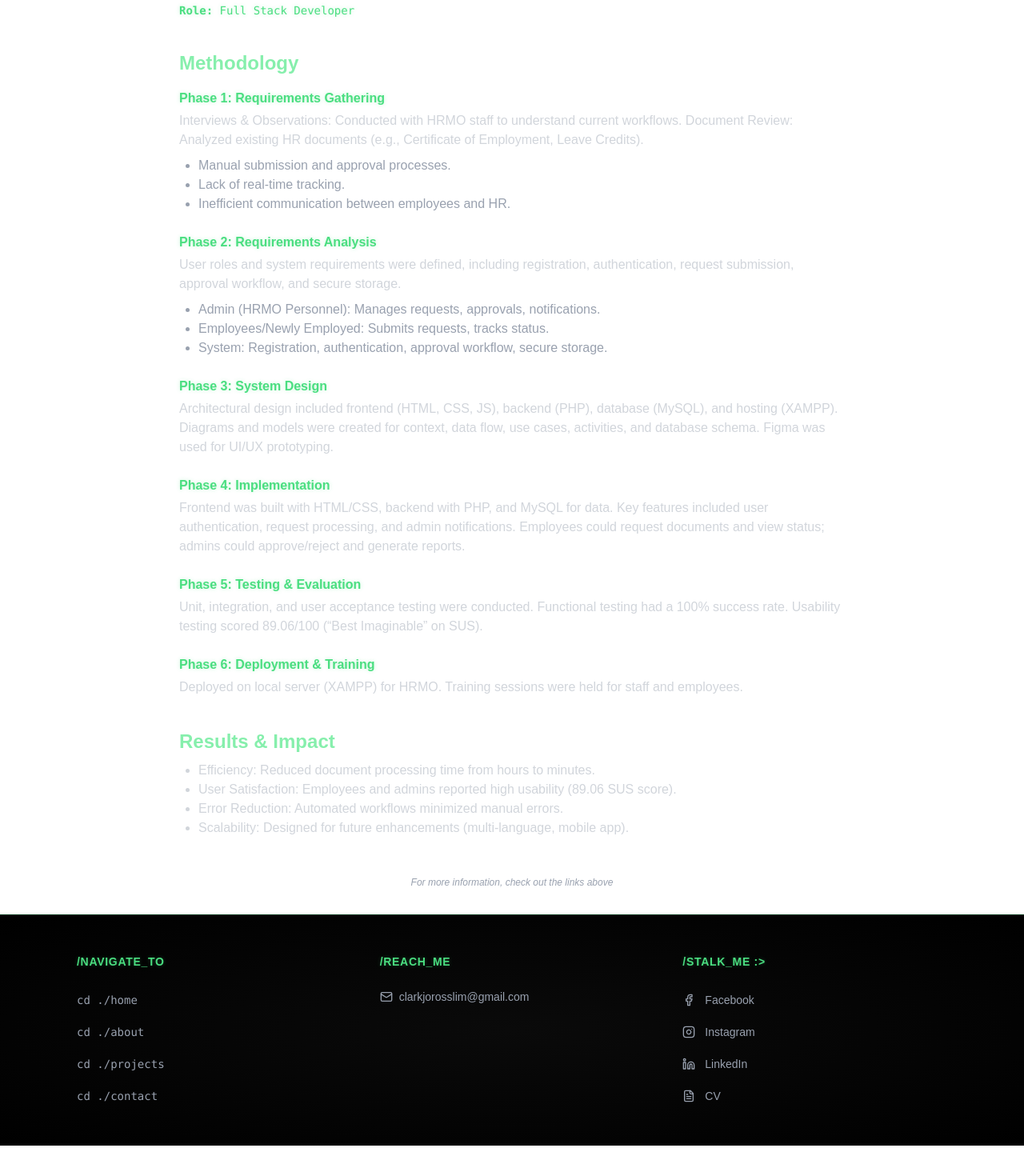
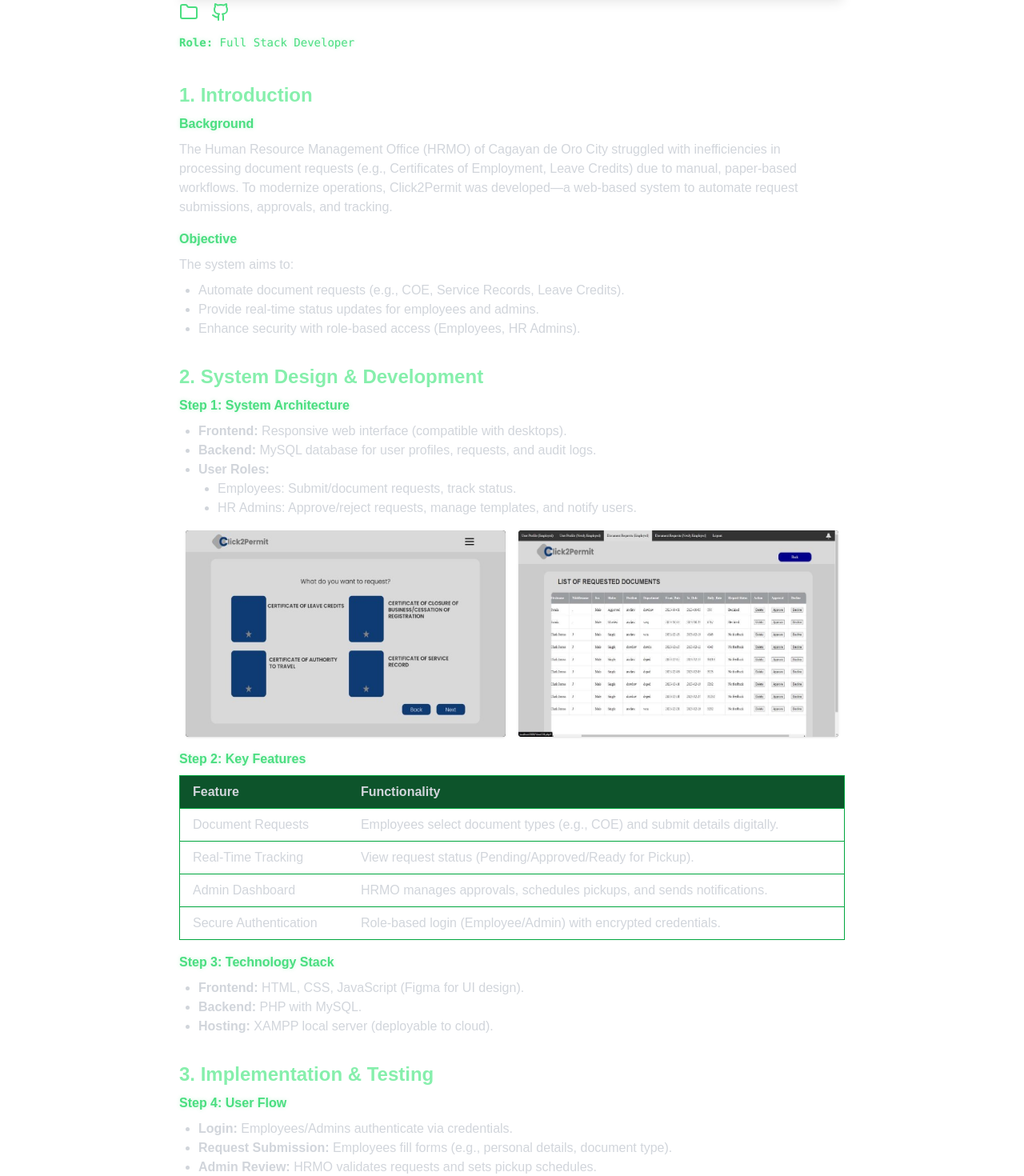
Before and after one commit to Joro281/Portfolio, a Next.js app: page /case-studies/click2permit-case-study in a window 1280 px wide. Shown: the part 800-2270 px from the top of the page at 80% size. Before the commit the page ends 2232 px from the top, so only its background shows below. Built offline with nearby package versions, Linux system fonts and the light colour scheme.

Commit message:
updated Click2Permit content, fixed navbar icon animation

```diff
--- a/app/case-studies/click2permit-case-study/page.tsx
+++ b/app/case-studies/click2permit-case-study/page.tsx
@@ -3,7 +3,7 @@
 import SlideUpFooter from "../../components/ui/SlideUpFooter";
 import Link from "next/link";
 import Image from "next/image";
-import { Figma, Folder, Github } from "lucide-react";
+import { Folder, Github } from "lucide-react";
 
 export default function Click2PermitCaseStudy() {
   return (
@@ -19,18 +19,17 @@
             <span className="text-sm font-mono">cd ../projects</span>
           </Link>
         </div>
+
         <header className="mb-6 text-center">
-          <h1 className="text-3xl sm:text-4xl font-bold text-green-300 mb-2">Case Study: Click2Permit – A Request Management System for HRMO</h1>
-          <h2 className="text-xl text-green-400">Streamlining HR Document Requests</h2>
+          <h1 className="text-3xl sm:text-4xl font-bold text-green-300 mb-2">Case Study: Click2Permit – Online Request System for Human Resource Management Office</h1>
+          <h2 className="text-xl text-green-400">Digital Transformation of HR Document Processing</h2>
         </header>
+
         <div className="w-full mb-2">
-          <Image src="/images/click2permit/Project1.jpg" alt="Click2Permit Hero" width={900} height={300} className="w-full h-auto rounded shadow-lg object-cover" />
+          <Image src="/images/click2permit/Project1.jpg" alt="Click2Permit System Hero" width={900} height={300} className="w-full h-auto rounded shadow-lg object-cover" />
         </div>
         <div className="flex gap-4 mb-4">
-          <a href="https://www.figma.com/design/XTnwqmzeK4or4vO6bAAyFe/CLICK2PERMIT?node-id=0-1&t=LlqIXcSB2T8h5MHz-1" target="_blank" rel="noopener noreferrer" className="hover:scale-110 transition-transform text-green-400 hover:text-green-300">
-            <Figma size={24} strokeWidth={2} />
-          </a>
-          <a href="https://drive.google.com/drive/folders/1wVFklmYdBFiWhs0xAV-piL5-YRKJC_-k?usp=sharing" target="_blank" rel="noopener noreferrer" className="hover:scale-110 transition-transform text-green-400 hover:text-green-300">
+          <a href="https://drive.google.com/drive/folders/1k9P1Q20JSa-ulaAmW_tcc6AbThz18JkD?usp=drive_link" target="_blank" rel="noopener noreferrer" className="hover:scale-110 transition-transform text-green-400 hover:text-green-300">
             <Folder size={24} strokeWidth={2} />
           </a>
           <a href="https://github.com/Joro281/Click2Permit.git" target="_blank" rel="noopener noreferrer" className="hover:scale-110 transition-transform text-green-400 hover:text-green-300">
@@ -41,50 +40,127 @@
         <div className="mb-10 text-green-400 font-mono text-sm">
           <span className="font-semibold">Role:</span> Full Stack Developer
         </div>
-        <section className="mb-10">
-          <h2 className="text-2xl font-semibold text-green-300 mb-4">Methodology</h2>
-          <div className="mb-6">
-            <h3 className="text-green-400 font-semibold mb-1">Phase 1: Requirements Gathering</h3>
-            <p className="text-gray-300 mb-2">Interviews & Observations: Conducted with HRMO staff to understand current workflows. Document Review: Analyzed existing HR documents (e.g., Certificate of Employment, Leave Credits).</p>
-            <ul className="list-disc ml-6 text-gray-400 mb-2">
-              <li>Manual submission and approval processes.</li>
-              <li>Lack of real-time tracking.</li>
-              <li>Inefficient communication between employees and HR.</li>
+
+        <section className="mb-8">
+          <h2 className="text-2xl font-semibold text-green-300 mb-2">1. Introduction</h2>
+          <h3 className="text-green-400 font-semibold mb-2">Background</h3>
+          <p className="text-gray-300 mb-4">The Human Resource Management Office (HRMO) of Cagayan de Oro City struggled with inefficiencies in processing document requests (e.g., Certificates of Employment, Leave Credits) due to manual, paper-based workflows. To modernize operations, Click2Permit was developed—a web-based system to automate request submissions, approvals, and tracking.</p>
+
+          <h3 className="text-green-400 font-semibold mb-2">Objective</h3>
+          <p className="text-gray-300 mb-2">The system aims to:</p>
+          <ul className="list-disc ml-6 text-gray-300 mb-4">
+            <li>Automate document requests (e.g., COE, Service Records, Leave Credits).</li>
+            <li>Provide real-time status updates for employees and admins.</li>
+            <li>Enhance security with role-based access (Employees, HR Admins).</li>
+          </ul>
+        </section>
+
+        <section className="mb-8">
+          <h2 className="text-2xl font-semibold text-green-300 mb-2">2. System Design & Development</h2>
+          <h3 className="text-green-400 font-semibold mb-2">Step 1: System Architecture</h3>
+          <ul className="list-disc ml-6 text-gray-300 mb-4">
+            <li><strong>Frontend:</strong> Responsive web interface (compatible with desktops).</li>
+            <li><strong>Backend:</strong> MySQL database for user profiles, requests, and audit logs.</li>
+            <li><strong>User Roles:</strong></li>
+            <ul className="list-disc ml-6 text-gray-300 mb-2">
+              <li>Employees: Submit/document requests, track status.</li>
+              <li>HR Admins: Approve/reject requests, manage templates, and notify users.</li>
             </ul>
+          </ul>
+          <div className="flex flex-wrap justify-center gap-4 my-4">
+            <Image src="/images/click2permit/click2permit_userpage.jpg" alt="User Page" width={400} height={300} className="rounded shadow bg-black w-full h-auto max-w-[400px]" />
+            <Image src="/images/click2permit/click2permit_adminpage.jpg" alt="Admin Page" width={400} height={300} className="rounded shadow bg-black w-full h-auto max-w-[400px]" />
           </div>
-          <div className="mb-6">
-            <h3 className="text-green-400 font-semibold mb-1">Phase 2: Requirements Analysis</h3>
-            <p className="text-gray-300 mb-2">User roles and system requirements were defined, including registration, authentication, request submission, approval workflow, and secure storage.</p>
-            <ul className="list-disc ml-6 text-gray-400 mb-2">
-              <li>Admin (HRMO Personnel): Manages requests, approvals, notifications.</li>
-              <li>Employees/Newly Employed: Submits requests, tracks status.</li>
-              <li>System: Registration, authentication, approval workflow, secure storage.</li>
-            </ul>
+
+          <h3 className="text-green-400 font-semibold mb-2">Step 2: Key Features</h3>
+          <table className="min-w-full text-left text-gray-300 border border-green-600 mb-4">
+            <thead className="bg-green-900">
+              <tr>
+                <th className="py-2 px-4 border-b border-green-600">Feature</th>
+                <th className="py-2 px-4 border-b border-green-600">Functionality</th>
+              </tr>
+            </thead>
+            <tbody>
+              <tr><td className="py-2 px-4 border-b border-green-600">Document Requests</td><td className="py-2 px-4 border-b border-green-600">Employees select document types (e.g., COE) and submit details digitally.</td></tr>
+              <tr><td className="py-2 px-4 border-b border-green-600">Real-Time Tracking</td><td className="py-2 px-4 border-b border-green-600">View request status (Pending/Approved/Ready for Pickup).</td></tr>
+              <tr><td className="py-2 px-4 border-b border-green-600">Admin Dashboard</td><td className="py-2 px-4 border-b border-green-600">HRMO manages approvals, schedules pickups, and sends notifications.</td></tr>
+              <tr><td className="py-2 px-4 border-b border-green-600">Secure Authentication</td><td className="py-2 px-4 border-b border-green-600">Role-based login (Employee/Admin) with encrypted credentials.</td></tr>
+            </tbody>
+          </table>
+
+          <h3 className="text-green-400 font-semibold mb-2">Step 3: Technology Stack</h3>
+          <ul className="list-disc ml-6 text-gray-300 mb-4">
+            <li><strong>Frontend:</strong> HTML, CSS, JavaScript (Figma for UI design).</li>
+            <li><strong>Backend:</strong> PHP with MySQL.</li>
+            <li><strong>Hosting:</strong> XAMPP local server (deployable to cloud).</li>
+          </ul>
+        </section>
+
+        <section className="mb-8">
+          <h2 className="text-2xl font-semibold text-green-300 mb-2">3. Implementation & Testing</h2>
+          <h3 className="text-green-400 font-semibold mb-2">Step 4: User Flow</h3>
+          <ul className="list-disc ml-6 text-gray-300 mb-4">
+            <li><strong>Login:</strong> Employees/Admins authenticate via credentials.</li>
+            <li><strong>Request Submission:</strong> Employees fill forms (e.g., personal details, document type).</li>
+            <li><strong>Admin Review:</strong> HRMO validates requests and sets pickup schedules.</li>
+            <li><strong>Notification:</strong> System alerts employees via email or dashboard.</li>
+          </ul>
+          <div className="flex flex-wrap justify-center gap-4 my-4">
+            <Image src="/images/click2permit/click2permit_dfduser.jpg" alt="User Data Flow" width={400} height={300} className="rounded shadow bg-black w-full h-auto max-w-[400px]" />
+            <Image src="/images/click2permit/click2permit_dfdadmin.jpg" alt="Admin Data Flow" width={400} height={300} className="rounded shadow bg-black w-full h-auto max-w-[400px]" />
           </div>
-          <div className="mb-6">
-            <h3 className="text-green-400 font-semibold mb-1">Phase 3: System Design</h3>
-            <p className="text-gray-300 mb-2">Architectural design included frontend (HTML, CSS, JS), backend (PHP), database (MySQL), and hosting (XAMPP). Diagrams and models were created for context, data flow, use cases, activities, and database schema. Figma was used for UI/UX prototyping.</p>
-          </div>
-          <div className="mb-6">
-            <h3 className="text-green-400 font-semibold mb-1">Phase 4: Implementation</h3>
-            <p className="text-gray-300 mb-2">Frontend was built with HTML/CSS, backend with PHP, and MySQL for data. Key features included user authentication, request processing, and admin notifications. Employees could request documents and view status; admins could approve/reject and generate reports.</p>
-          </div>
-          <div className="mb-6">
-            <h3 className="text-green-400 font-semibold mb-1">Phase 5: Testing & Evaluation</h3>
-            <p className="text-gray-300 mb-2">Unit, integration, and user acceptance testing were conducted. Functional testing had a 100% success rate. Usability testing scored 89.06/100 (“Best Imaginable” on SUS).</p>
-          </div>
-          <div className="mb-6">
-            <h3 className="text-green-400 font-semibold mb-1">Phase 6: Deployment & Training</h3>
-            <p className="text-gray-300 mb-2">Deployed on local server (XAMPP) for HRMO. Training sessions were held for staff and employees.</p>
+
+          <h3 className="text-green-400 font-semibold mb-2">Step 5: Testing</h3>
+          <ul className="list-disc ml-6 text-gray-300 mb-4">
+            <li><strong>Usability Testing:</strong> Scored 89.06/100 (SUS), rated "Best Imaginable" by users.</li>
+            <li><strong>Functional Testing:</strong> 100% success rate for core features (e.g., request submission, approval).</li>
+            <li><strong>Bug Fixes:</strong> Resolved document template rendering issues.</li>
+          </ul>
+          <div className="flex flex-row justify-center gap-4 my-4">
+            <Image src="/images/click2permit/click2permit_SUS.jpg" alt="SUS Testing Results" width={400} height={300} className="rounded shadow bg-black w-full h-auto max-w-[400px]" />
+            <Image src="/images/click2permit/click2permit_test.jpg" alt="Testing Interface" width={400} height={300} className="rounded shadow bg-black w-full h-auto max-w-[400px]" />
           </div>
         </section>
-        <section className="mb-10">
-          <h2 className="text-2xl font-semibold text-green-300 mb-2">Results & Impact</h2>
+
+        <section className="mb-8">
+          <h2 className="text-2xl font-semibold text-green-300 mb-2">4. Results & Impact</h2>
+          <h3 className="text-green-400 font-semibold mb-2">Key Outcomes</h3>
           <ul className="list-disc ml-6 text-gray-300 mb-4">
-            <li>Efficiency: Reduced document processing time from hours to minutes.</li>
-            <li>User Satisfaction: Employees and admins reported high usability (89.06 SUS score).</li>
-            <li>Error Reduction: Automated workflows minimized manual errors.</li>
-            <li>Scalability: Designed for future enhancements (multi-language, mobile app).</li>
+            <li><strong>Transparency:</strong> Eliminated manual follow-ups with real-time tracking.</li>
+            <li><strong>User Satisfaction:</strong> 90% of employees praised the system&apos;s ease of use.</li>
+          </ul>
+
+          <h3 className="text-green-400 font-semibold mb-2">User Feedback</h3>
+          <blockquote className="border-l-4 border-green-400 pl-4 italic text-gray-300 mb-4">
+            "Click2Permit saved me hours—no more waiting in line at HRMO!"<br />
+            <span className="text-green-400">— City Hall Employee</span>
+          </blockquote>
+
+          <h3 className="text-green-400 font-semibold mb-2">Challenges & Solutions</h3>
+          <table className="min-w-full text-left text-gray-300 border border-green-600 mb-4">
+            <thead className="bg-green-900">
+              <tr>
+                <th className="py-2 px-4 border-b border-green-600">Challenge</th>
+                <th className="py-2 px-4 border-b border-green-600">Solution</th>
+              </tr>
+            </thead>
+            <tbody>
+              <tr><td className="py-2 px-4 border-b border-green-600">Limited employee tech literacy</td><td className="py-2 px-4 border-b border-green-600">Added guided tooltips and training.</td></tr>
+              <tr><td className="py-2 px-4 border-b border-green-600">Database sync delays</td><td className="py-2 px-4 border-b border-green-600">Optimized PHP-MySQL queries.</td></tr>
+            </tbody>
+          </table>
+        </section>
+
+        <section className="mb-8">
+          <h2 className="text-2xl font-semibold text-green-300 mb-2">5. Conclusion & Recommendations</h2>
+
+          <h3 className="text-green-400 font-semibold mb-2">Conclusion</h3>
+          <p className="text-gray-300 mb-4">Click2Permit successfully digitized HRMO&apos;s document workflows, boosting efficiency, accuracy, and user satisfaction.</p>
+
+          <h3 className="text-green-400 font-semibold mb-2">Recommendations</h3>
+          <ul className="list-disc ml-6 text-gray-300 mb-4">
+            <li><strong>Mobile App:</strong> Extend access for field employees.</li>
+            <li><strong>Integration:</strong> Sync with city hall&apos;s digital signature system.</li>
           </ul>
         </section>
 
--- a/app/case-studies/robocar-surveillance-case-study/page.tsx
+++ b/app/case-studies/robocar-surveillance-case-study/page.tsx
@@ -182,8 +182,8 @@
             For more information, check out the links above
           </p>
         </div>
-        </main>
-        <SlideUpFooter />
+      </main>
+      <SlideUpFooter />
     </>
   );
 }
--- a/app/components/ui/navbar.tsx
+++ b/app/components/ui/navbar.tsx
@@ -27,7 +27,7 @@
         <img
           src="/spider.ico"
           alt="Spider"
-          className="w-6 h-6 sm:w-7 sm:h-7 lg:w-8 lg:h-8 inline-block mx-1 animate-bounce hover:scale-110 transition-transform duration-300 drop-shadow-lg"
+          className="w-6 h-6 sm:w-7 sm:h-7 lg:w-8 lg:h-8 inline-block mx-1 hover:scale-110 transition-transform duration-300 drop-shadow-lg"
         />
         <span className="bg-gradient-to-r from-emerald-500 to-green-400 bg-clip-text text-transparent animate-pulse">
           RO
--- a/app/layout.tsx
+++ b/app/layout.tsx
@@ -35,7 +35,7 @@
         suppressHydrationWarning={true}
       >
         <ConditionalLayout>
-          {children}
+        {children}
         </ConditionalLayout>
       </body>
     </html>
```
Also changed, not shown: app/case-studies/aquaculture-monitoring-case-study/page.tsx (+20 -0 lines).
